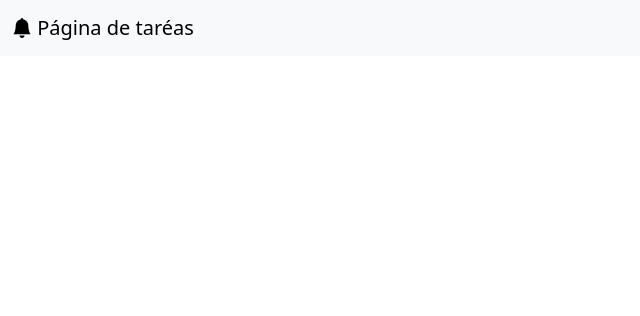
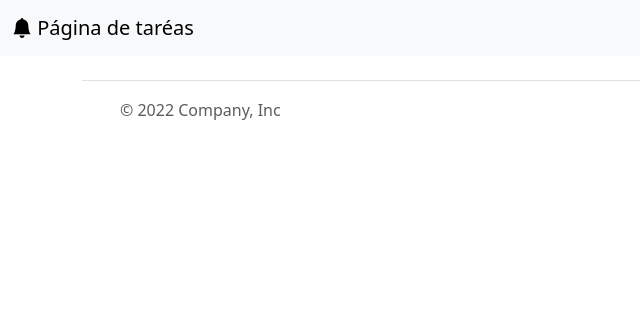
Before and after one commit to aristides1000/php_mysql_CRUD_aristides_03JUN23, a PHP site: page / in a window 1280 px wide. Shown: the top 316 px of the page, without its empty margins (0-640 px from the left). Run offline with PHP 8.4, Linux system fonts and the light colour scheme; some libraries are stand-ins or nearby versions.

Commit message:
add footer

```diff
--- a/index.php
+++ b/index.php
@@ -5,7 +5,22 @@
   </main>
 
   <footer>
+    <div class="container">
+    <footer class="d-flex flex-wrap justify-content-between align-items-center py-3 my-4 border-top">
+      <div class="col-md-4 d-flex align-items-center">
+        <a href="/" class="mb-3 me-2 mb-md-0 text-muted text-decoration-none lh-1">
+          <svg class="bi" width="30" height="24"><use xlink:href="#bootstrap"></use></svg>
+        </a>
+        <span class="mb-3 mb-md-0 text-muted">© 2022 Company, Inc</span>
+      </div>
 
+      <ul class="nav col-md-4 justify-content-end list-unstyled d-flex">
+        <li class="ms-3"><a class="text-muted" href="#"><svg class="bi" width="24" height="24"><use xlink:href="#twitter"></use></svg></a></li>
+        <li class="ms-3"><a class="text-muted" href="#"><svg class="bi" width="24" height="24"><use xlink:href="#instagram"></use></svg></a></li>
+        <li class="ms-3"><a class="text-muted" href="#"><svg class="bi" width="24" height="24"><use xlink:href="#facebook"></use></svg></a></li>
+      </ul>
+    </footer>
+  </div>
   </footer>
 
   <script src="https://cdn.jsdelivr.net/npm/@popperjs/core@2.11.8/dist/umd/popper.min.js" integrity="sha384-I7E8VVD/ismYTF4hNIPjVp/Zjvgyol6VFvRkX/vR+Vc4jQkC+hVqc2pM8ODewa9r" crossorigin="anonymous"></script>
```
